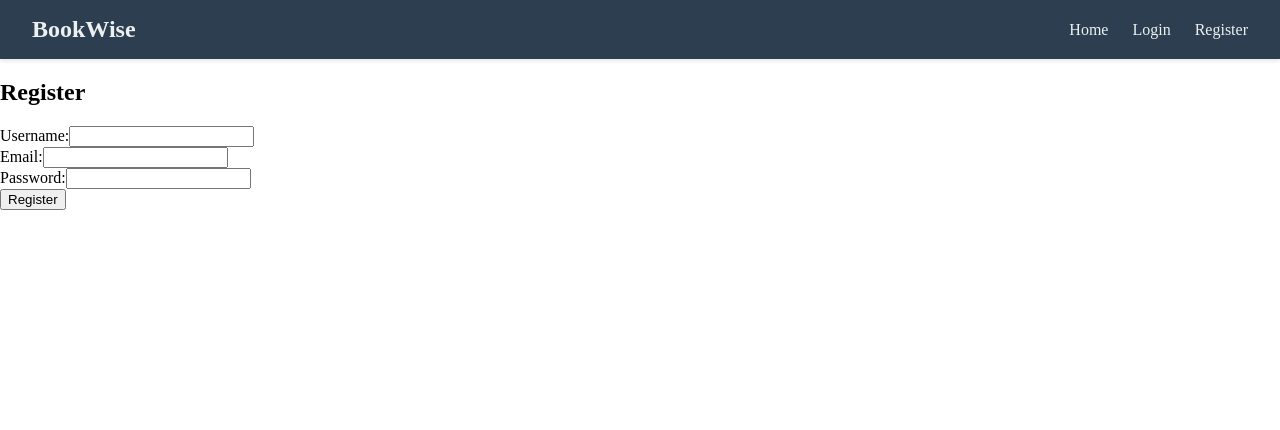
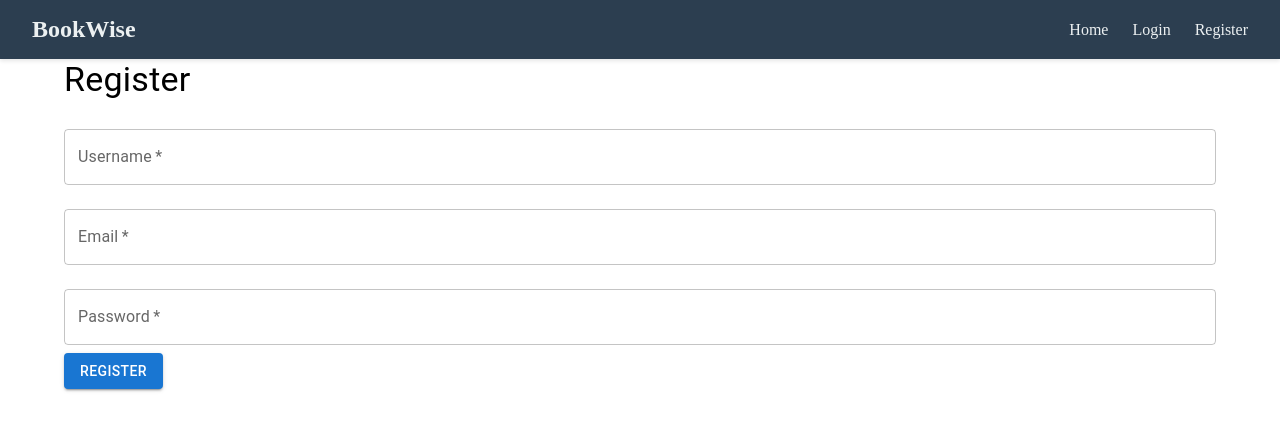
Before and after one commit to GlitchyX3/bookwise, a React (Create React App) app in the folder frontend/: page /register in a window 1280 px wide. Shown: the top 430 px of the page. Built offline with nearby package versions, Linux system fonts and the light colour scheme; no server answers.

Commit message:
Update Register.js

```diff
--- a/frontend/src/pages/Register.js
+++ b/frontend/src/pages/Register.js
@@ -1,64 +1,67 @@
 import React, { useState } from 'react';
+import { TextField, Button, Container, Typography } from '@mui/material';
+import { registerUser } from '../services/api';
 
-function Register() {
-  const [formData, setFormData] = useState({
-    username: '',
-    email: '',
-    password: ''
-  });
+const Register = () => {
+  const [username, setUsername] = useState('');
+  const [email, setEmail] = useState('');
+  const [password, setPassword] = useState('');
+  const [error, setError] = useState('');
 
-  const handleChange = (e) => {
-    const { name, value } = e.target;
-    setFormData({
-      ...formData,
-      [name]: value
-    });
-  };
+  const handleSubmit = async (event) => {
+    event.preventDefault();
+    setError('');
 
-  const handleSubmit = (e) => {
-    e.preventDefault();
-    // Placeholder for registration logic
-    console.log('Registration data:', formData);
+    if (!username || !email || !password) {
+      setError('Please enter all fields');
+      return;
+    }
+
+    try {
+      const formData = { username, email, password };
+      const data = await registerUser(formData);
+      console.log('Registration successful:', data);
+      // Handle successful registration (e.g., redirect to login page)
+    } catch (error) {
+      setError(error.msg || 'Registration failed');
+    }
   };
 
   return (
-    <div>
-      <h2>Register</h2>
+    <Container>
+      <Typography variant="h4" gutterBottom>Register</Typography>
       <form onSubmit={handleSubmit}>
-        <label>
-          Username:
-          <input
-            type="text"
-            name="username"
-            value={formData.username}
-            onChange={handleChange}
-          />
-        </label>
-        <br />
-        <label>
-          Email:
-          <input
-            type="email"
-            name="email"
-            value={formData.email}
-            onChange={handleChange}
-          />
-        </label>
-        <br />
-        <label>
-          Password:
-          <input
-            type="password"
-            name="password"
-            value={formData.password}
-            onChange={handleChange}
-          />
-        </label>
-        <br />
-        <button type="submit">Register</button>
+        <TextField
+          label="Username"
+          fullWidth
+          margin="normal"
+          value={username}
+          onChange={(e) => setUsername(e.target.value)}
+          required
+        />
+        <TextField
+          label="Email"
+          type="email"
+          fullWidth
+          margin="normal"
+          value={email}
+          onChange={(e) => setEmail(e.target.value)}
+          required
+        />
+        <TextField
+          label="Password"
+          type="password"
+          fullWidth
+          margin="normal"
+          value={password}
+          onChange={(e) => setPassword(e.target.value)}
+          required
+        />
+        {error && <Typography color="error">{error}</Typography>}
+        <Button type="submit" variant="contained" color="primary">Register</Button>
       </form>
-    </div>
+    </Container>
   );
-}
+};
 
 export default Register;
```
